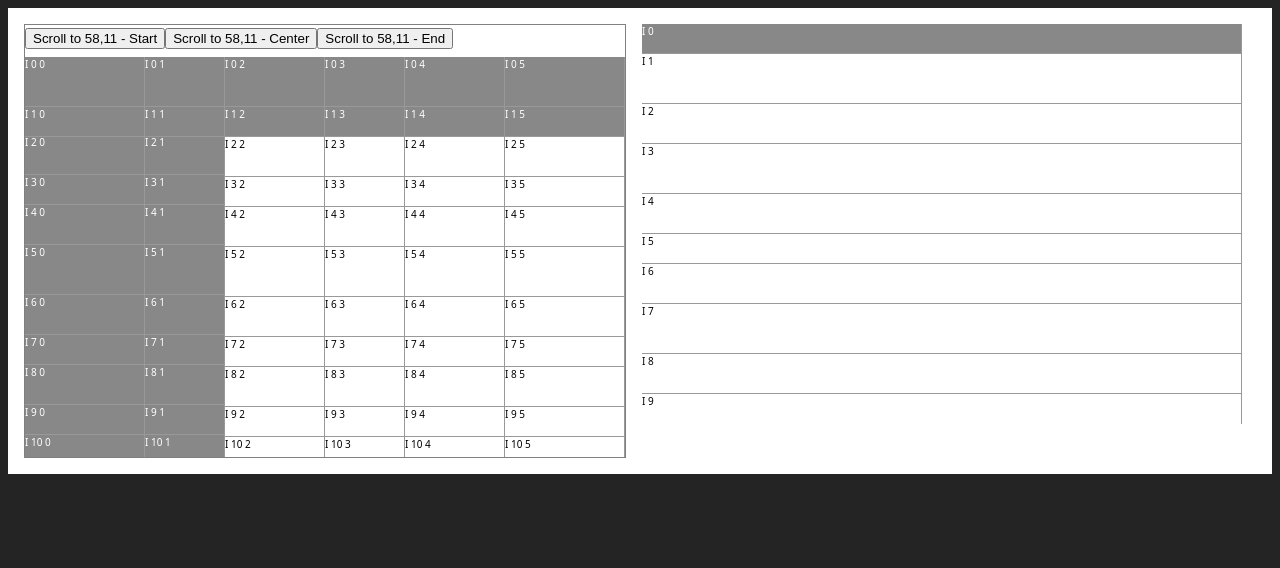
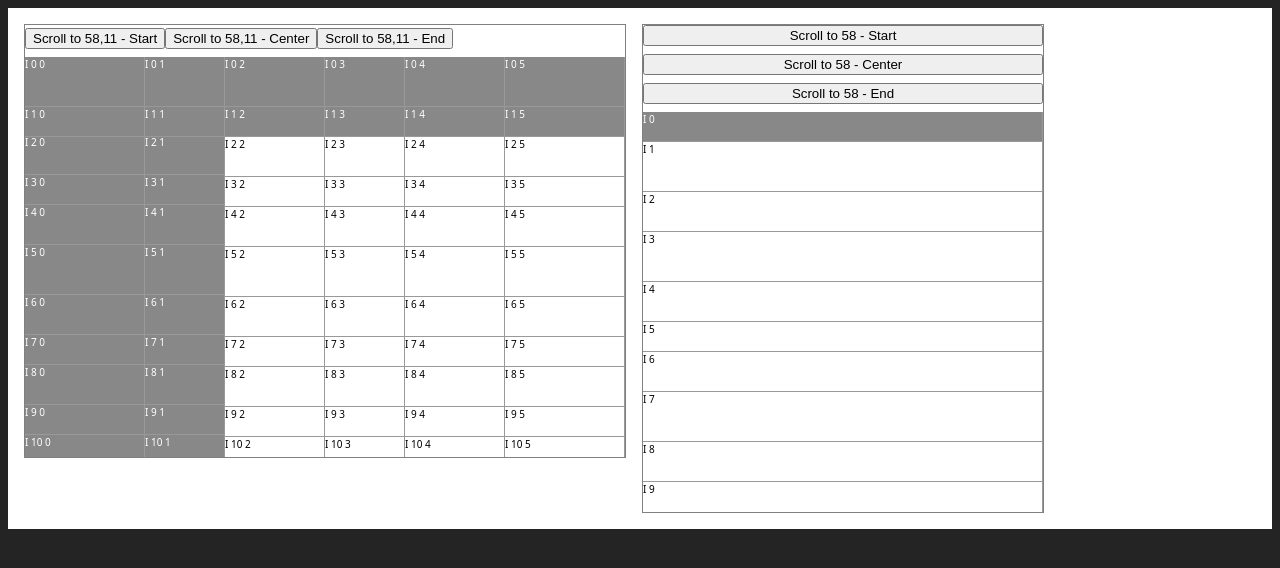
Before and after one commit to enochchau/windowing, a React (Vite) app: page / in a window 1280 px wide. Shown: the top 568 px of the page. Built offline with nearby package versions, Linux system fonts and the light colour scheme.

Commit message:
refactor list for scroll to

```diff
--- /dev/null
+++ b/src/ListDemo.module.css
@@ -0,0 +1,7 @@
+.container {
+   display:flex;
+   flex-direction: column;
+   flex-wrap: wrap;
+   gap: 8px;
+   border: 1px solid grey;
+}
--- a/src/ListDemo.tsx
+++ b/src/ListDemo.tsx
@@ -1,24 +1,48 @@
 import { ListItem } from "./ListItem";
+import css from "./ListDemo.module.css";
+import { useVirtualList } from "./useVirtualList";
 import { VirtualList } from "./VirtualList";
 
 const itemData = Array.from({ length: 200 }, (_, i) => `I ${i}`);
 
 export function ListDemo() {
+  const { listProps, scrollToItem } = useVirtualList({
+    itemCount: itemData.length,
+    itemHeight: (index) => {
+      if (index % 5 === 0) return 30;
+      if (index % 2 === 0) return 40;
+      return 50;
+    },
+    height: 400,
+    stickyItemCount: 1,
+  });
+
+  const scrollIndex = 58;
+
   return (
-    <VirtualList
-      itemCount={itemData.length}
-      overflowCount={3}
-      itemHeight={(index) => {
-        if (index % 5 === 0) return 30;
-        if (index % 2 === 0) return 40;
-        return 50;
-      }}
-      height={400}
-      width={600}
-      itemRenderer={({ index, isSticky }) => (
-        <ListItem isSticky={isSticky}>{itemData[index]}</ListItem>
-      )}
-      stickyRowCount={1}
-    />
+    <div className={css["container"]}>
+      <button onClick={() => scrollToItem(scrollIndex)}>
+        Scroll to {scrollIndex} - Start
+      </button>
+      <button onClick={() => scrollToItem(scrollIndex, { block: "center" })}>
+        Scroll to {scrollIndex} - Center
+      </button>
+      <button onClick={() => scrollToItem(scrollIndex, { block: "end" })}>
+        Scroll to {scrollIndex} - End
+      </button>
+      <VirtualList
+        {...listProps}
+        width={400}
+        overflowCount={3}
+        itemRenderer={({ index, isSticky }) => (
+          <ListItem
+            isSticky={isSticky}
+            style={{ background: scrollIndex === index ? "yellow" : undefined }}
+          >
+            {itemData[index]}
+          </ListItem>
+        )}
+      />
+    </div>
   );
 }
--- a/src/VirtualList.tsx
+++ b/src/VirtualList.tsx
@@ -1,43 +1,30 @@
-import { useState, type ReactNode } from "react";
-import type { NumberOrNumberFn } from "./types";
-import { usePlacer } from "./usePlacer";
+import { type ReactNode } from "react";
+import type { UseVirtualListReturn } from "./useVirtualList";
 
-export interface VirtualListProps {
+export type VirtualListProps = UseVirtualListReturn["listProps"] & {
   overflowCount: number;
+  itemRenderer: (args: { index: number; isSticky: boolean }) => ReactNode;
   width: number;
-  itemCount: number;
-  height: number;
-  itemHeight: NumberOrNumberFn;
-  itemRenderer: (args: { index: number; isSticky: boolean }) => ReactNode;
-  stickyRowCount?: number;
-}
+};
 export function VirtualList(props: VirtualListProps) {
-  const outerDimension = {
-    height: props.height,
-    width: props.width,
-  };
-  const { itemCount, stickyRowCount, overflowCount, itemRenderer } = props;
+  const {
+    innerRef,
+    innerHeight,
+    outerRef,
+    outerHeight,
 
-  const {
-    placer,
-    getDimension: getItemHeight,
-    sum: innerDivHeight,
-  } = usePlacer(props.itemHeight, itemCount);
+    visibleIndex,
+    itemCount,
+    stickyItemCount,
+    overflowCount,
+    itemRenderer,
 
-  const [visibleIndex, setVisibleIndex] = useState({
-    start: 0,
-    end: placer.placementToIndex(outerDimension.height) + overflowCount,
-  });
+    getItemHeight,
+    getItemPlacement,
+    onOuterScroll,
 
-  const onInnerScroll: React.UIEventHandler<HTMLDivElement> = (e) => {
-    const outerEl = e.currentTarget;
-    const top = outerEl.scrollTop;
-    const bottom = top + e.currentTarget.clientHeight;
-
-    const start = placer.placementToIndex(top);
-    const end = placer.placementToIndex(bottom);
-    setVisibleIndex({ start, end });
-  };
+    width,
+  } = props;
 
   const items: ReactNode[] = [];
 
@@ -46,8 +33,8 @@ export function VirtualList(props: VirtualListProps) {
     i <= Math.min(itemCount - 1, visibleIndex.end + overflowCount);
     i++
   ) {
-    if (typeof stickyRowCount === "number") {
-      if (i >= 0 && i < stickyRowCount) {
+    if (typeof stickyItemCount === "number") {
+      if (i >= 0 && i < stickyItemCount) {
         continue;
       }
     }
@@ -60,7 +47,7 @@ export function VirtualList(props: VirtualListProps) {
           width: "100%",
           position: "absolute",
           left: 0,
-          top: placer.indexToPlacement(i),
+          top: getItemPlacement(i),
         }}
       >
         {itemRenderer({ isSticky: false, index: i })}
@@ -69,8 +56,8 @@ export function VirtualList(props: VirtualListProps) {
   }
 
   const stickyItems: ReactNode[] = [];
-  if (typeof stickyRowCount === "number") {
-    for (let i = 0; i < stickyRowCount; i++) {
+  if (typeof stickyItemCount === "number") {
+    for (let i = 0; i < stickyItemCount; i++) {
       stickyItems.push(
         <div
           key={i}
@@ -79,7 +66,7 @@ export function VirtualList(props: VirtualListProps) {
             width: "100%",
             position: "sticky",
             left: 0,
-            top: placer.placementToIndex(i),
+            top: getItemPlacement(i),
             zIndex: 2,
           }}
         >
@@ -91,10 +78,11 @@ export function VirtualList(props: VirtualListProps) {
 
   return (
     <div
-      style={{ ...outerDimension, overflow: "auto" }}
-      onScroll={onInnerScroll}
+      ref={outerRef}
+      style={{ height: outerHeight, overflow: "auto", width }}
+      onScroll={onOuterScroll}
     >
-      <div style={{ position: "relative", height: innerDivHeight }}>
+      <div style={{ position: "relative", height: innerHeight }} ref={innerRef}>
         {stickyItems}
         {items}
       </div>
--- a/src/usePlacer.ts
+++ b/src/usePlacer.ts
@@ -1,5 +1,5 @@
 import { useMemo } from "react";
-import type { NumberOrNumberFn } from "./types";
+import type { NumberOrNumberFn, Placer } from "./types";
 
 export function usePlacer(itemDimension: NumberOrNumberFn, count: number) {
   return useMemo(() => {
@@ -32,7 +32,7 @@ function numberOrFnToFn(nfn: NumberOrNumberFn): (index: number) => number {
  * @param itemDimensions
  * @returns
  */
-function createPlacer(itemDimensions: number[]) {
+function createPlacer(itemDimensions: number[]): Placer {
   const indexToPlacementCache: Record<string, number> = {};
   const placementToIndexCache: Record<string, number> = {};
 
--- a/src/useVirtualGrid.ts
+++ b/src/useVirtualGrid.ts
@@ -1,8 +1,12 @@
-import type { NumberOrNumberFn, ScrollToCell, VisibleIndex } from "./types";
+import type {
+  NumberOrNumberFn,
+  Placer,
+  ScrollToCell,
+  VisibleGridIndex,
+} from "./types";
 import { usePlacer } from "./usePlacer";
 import { useCallback, useRef, useState } from "react";
 
-type Placer = ReturnType<typeof usePlacer>["placer"];
 export interface UseVirtualGridArgs {
   height: number;
   width: number;
@@ -30,7 +34,7 @@ export interface UseVirtualGridReturn {
     getColumnPlacement: Placer["indexToPlacement"];
     getRowPlacement: Placer["indexToPlacement"];
 
-    visibleIndex: VisibleIndex;
+    visibleIndex: VisibleGridIndex;
     rowCount: number;
     columnCount: number;
 
@@ -64,7 +68,7 @@ export function useVirtualGrid(args: UseVirtualGridArgs): UseVirtualGridReturn {
     getDimension: getRowHeight,
   } = usePlacer(args.rowHeight, rowCount);
 
-  const [visibleIndex, setVisibleIndex] = useState<VisibleIndex>({
+  const [visibleIndex, setVisibleIndex] = useState<VisibleGridIndex>({
     column: {
       start: 0,
       end: columnPlacer.placementToIndex(outerWidth),
@@ -95,7 +99,8 @@ export function useVirtualGrid(args: UseVirtualGridArgs): UseVirtualGridReturn {
 
   const scrollToCell: ScrollToCell = useCallback(
     (args, opts) => {
-      if (outerRef.current) {
+      if (!outerRef.current) return;
+
       let top = rowPlacer.indexToPlacement(args.rowIndex);
       if (opts?.block === "center") {
         top = top - outerHeight / 2;
@@ -117,14 +122,12 @@ export function useVirtualGrid(args: UseVirtualGridArgs): UseVirtualGridReturn {
       } else {
         let stickyColumnOffset = 0;
         if (stickyColumnCount) {
-            stickyColumnOffset =
-              columnPlacer.indexToPlacement(stickyColumnCount);
+          stickyColumnOffset = columnPlacer.indexToPlacement(stickyColumnCount);
         }
         left = left - stickyColumnOffset;
       }
 
       outerRef.current.scrollTo({ top, left });
-      }
     },
     [
       rowPlacer,
--- /dev/null
+++ b/src/useVirtualList.ts
@@ -0,0 +1,102 @@
+import { useCallback, useRef, useState } from "react";
+import type {
+  NumberOrNumberFn,
+  Placer,
+  ScrollToItem,
+  VisibleIndex,
+} from "./types";
+import { usePlacer } from "./usePlacer";
+
+export type UseVirtualListArgs = {
+  height: number;
+  itemCount: number;
+  itemHeight: NumberOrNumberFn;
+  stickyItemCount?: number;
+};
+export type UseVirtualListReturn = {
+  listProps: {
+    outerRef: React.RefObject<HTMLDivElement | null>;
+    outerHeight: number;
+
+    innerRef: React.RefObject<HTMLDivElement | null>;
+    innerHeight: number;
+
+    itemCount: number;
+    visibleIndex: VisibleIndex;
+
+    getItemHeight: (i: number) => number;
+    getItemPlacement: Placer["indexToPlacement"];
+
+    stickyItemCount: number;
+    onOuterScroll: React.UIEventHandler<HTMLDivElement>;
+  };
+  scrollToItem: ScrollToItem;
+};
+
+export function useVirtualList(args: UseVirtualListArgs): UseVirtualListReturn {
+  const { stickyItemCount, height: outerHeight, itemCount } = args;
+
+  const outerRef = useRef<HTMLDivElement>(null);
+  const innerRef = useRef<HTMLDivElement>(null);
+
+  const {
+    placer,
+    getDimension: getItemHeight,
+    sum: innerHeight,
+  } = usePlacer(args.itemHeight, itemCount);
+
+  const [visibleIndex, setVisibleIndex] = useState({
+    start: 0,
+    end: placer.placementToIndex(outerHeight),
+  });
+
+  const onOuterScroll: React.UIEventHandler<HTMLDivElement> = useCallback(
+    (e) => {
+      const outerEl = e.currentTarget;
+      const top = outerEl.scrollTop;
+      const bottom = top + e.currentTarget.clientHeight;
+
+      const start = placer.placementToIndex(top);
+      const end = placer.placementToIndex(bottom);
+      setVisibleIndex({ start, end });
+    },
+    [placer]
+  );
+
+  const scrollToItem: ScrollToItem = useCallback(
+    (index, opts) => {
+      if (!outerRef.current) return;
+
+      let top = placer.indexToPlacement(index);
+      if (opts?.block === "center") {
+        top = top - outerHeight / 2;
+      } else if (opts?.block === "end") {
+        top = top - (outerHeight - getItemHeight(index));
+      } else {
+        const stickyOffset = stickyItemCount
+          ? placer.indexToPlacement(stickyItemCount)
+          : 0;
+        top = top - stickyOffset;
+      }
+
+      outerRef.current.scrollTo({ top });
+    },
+    [getItemHeight, placer, outerHeight, stickyItemCount]
+  );
+
+  return {
+    listProps: {
+      visibleIndex,
+      itemCount,
+      innerRef,
+      innerHeight,
+      outerRef,
+      outerHeight,
+      getItemHeight,
+      getItemPlacement: placer.indexToPlacement,
+      stickyItemCount: stickyItemCount ?? 0,
+      onOuterScroll,
+    },
+    scrollToItem,
+  };
+}
```
Also changed, not shown: src/types.ts (+32 -9 lines). Lines whose indentation alone changed are shown as unchanged.
